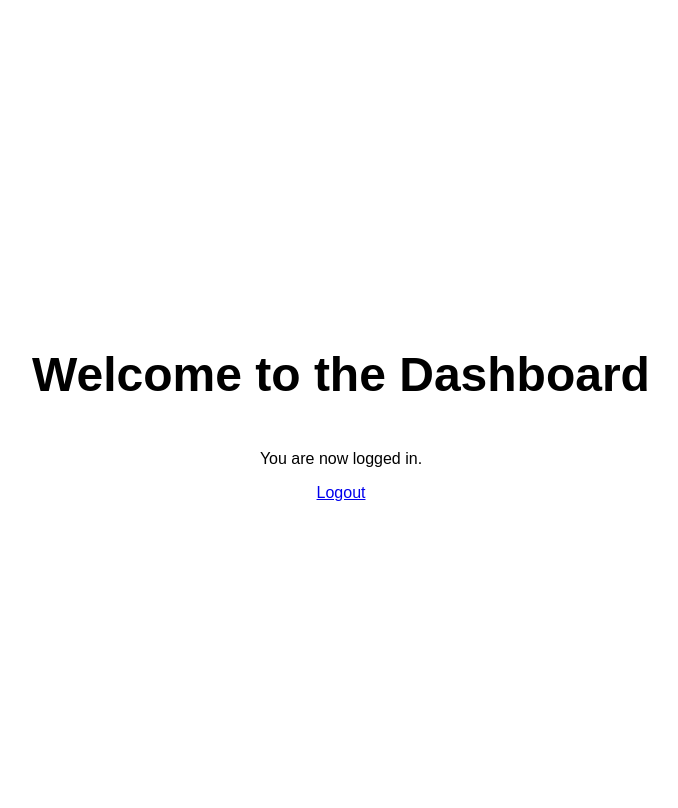
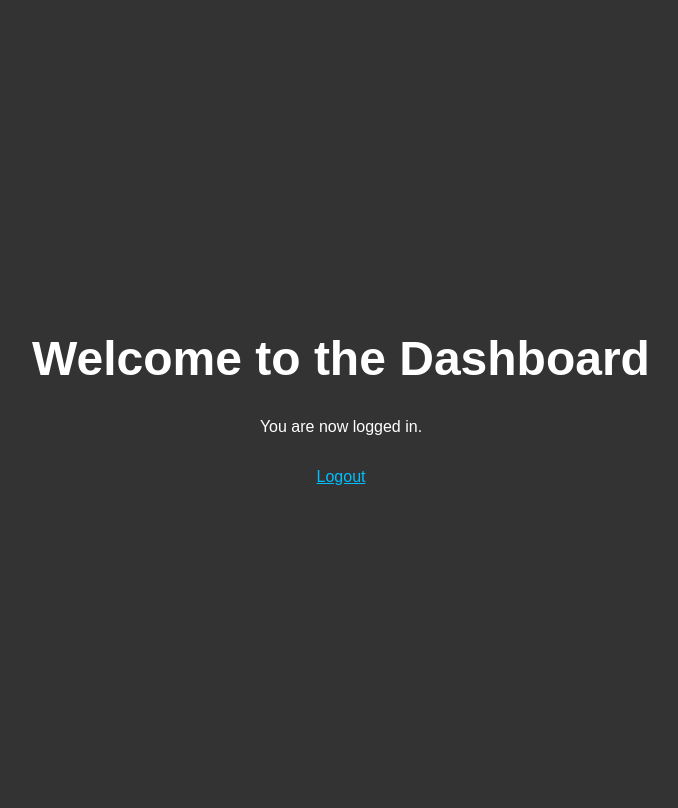
Before and after one commit to kocpeel/authentication_app, a Flask app: page /dashboard in a window 1280 px wide. Shown: the whole page, without its empty margins (307-985 px from the left). Run offline with Flask 3, Linux system fonts and the light colour scheme; the visitor is signed in with stand-in values (Sample User, id 1).

Commit message:
Update main.css

```diff
--- a/static/main.css
+++ b/static/main.css
@@ -2,6 +2,7 @@ html {
   width: 100%;
   height: 100%;
   font-family: sans-serif;
+  color: #fff;
 }
 body {
   width: 100%;
@@ -10,18 +11,45 @@ body {
   flex-direction: column;
   align-items: center;
   justify-content: center;
+  background: #333;
 }
 
 form {
   display: flex;
   flex-direction: column;
-  /* gap: 1rem; */
 }
 input {
   padding: 0.5rem;
   width: 20rem;
+  background: #575757;
+  color: #fff;
+  border: 0
+}
+
+.submit {
+  width: 100%;
+  color: #fff;
+}
+
+.submit:hover {
+  background: #636363;
+  cursor: pointer;
 }
 
 h1 {
   font-size: 3rem;
 }
+
+#dashboard-h1 {
+  margin: 0;
+}
+
+#dashboard-p {
+  margin: 2rem;
+}
+
+
+
+a {
+  color: deepskyblue;
+}
```
